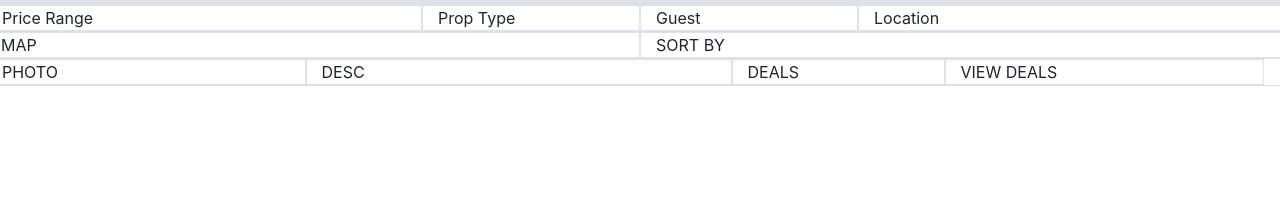
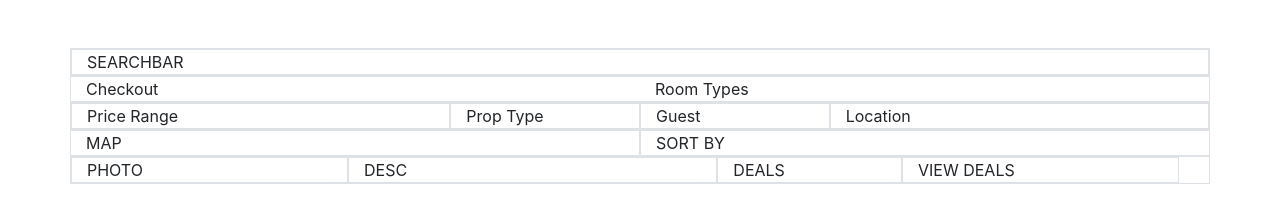
Before and after one commit to lydatequ/TripWagon, a plain HTML site: page index.html in a window 1280 px wide. Drawn offline with nearby package versions, Linux system fonts and the light colour scheme.

Commit message:
update booking and searchbar

```diff
--- a/index.html
+++ b/index.html
@@ -1,5 +1,6 @@
 <!DOCTYPE html>
 <html lang="en">
+
 <head>
     <meta charset="UTF-8">
     <meta name="viewport" content="width=device-width, initial-scale=1.0">
@@ -7,14 +8,11 @@
     <title>TripWagon Hotel Booking</title>
     <!-- jQuery -->
     <script src="https://code.jquery.com/jquery-3.4.0.min.js"
-            integrity="sha256-BJeo0qm959uMBGb65z40ejJYGSgR7REI4+CW1fNKwOg="
-            crossorigin="anonymous"></script>
+        integrity="sha256-BJeo0qm959uMBGb65z40ejJYGSgR7REI4+CW1fNKwOg=" crossorigin="anonymous"></script>
 
     <!-- Bootstrap -->
-    <link href="https://stackpath.bootstrapcdn.com/bootstrap/4.3.1/css/bootstrap.min.css"
-            rel="stylesheet"
-            integrity="sha384-ggOyR0iXCbMQv3Xipma34MD+dH/1fQ784/j6cY/iJTQUOhcWr7x9JvoRxT2MZw1T"
-            crossorigin="anonymous">
+    <link href="https://stackpath.bootstrapcdn.com/bootstrap/4.3.1/css/bootstrap.min.css" rel="stylesheet"
+        integrity="sha384-ggOyR0iXCbMQv3Xipma34MD+dH/1fQ784/j6cY/iJTQUOhcWr7x9JvoRxT2MZw1T" crossorigin="anonymous">
 
     <!-- Fort Awesomeness Library -->
     <link rel="stylesheet" href="https://use.fontawesome.com/releases/v5.8.1/css/all.css"
@@ -26,16 +24,26 @@
     <link rel="stylesheet" href="css/style.css">
 
 </head>
+
 <body>
+    <div class="container mt-5">
 
         <!-- SEARCHBAR -->
         <section class="row searchbar border">
 
+            <div class="col border">
+                SEARCHBAR
+            </div>
         </section>
 
         <!-- BOOKING -->
         <section class="row booking border">
-
+            <div class="col boarder" id="checkout">
+                Checkout
+            </div>
+            <div class="col boarder">
+                Room Types
+            </div>
         </section>
 
         <!-- FEATURES -->
@@ -64,9 +72,10 @@
 
 
         </section>
-
+    </div>
 
     <script>"js/app.js"</script>
 
 </body>
+
 </html>
```
Lines whose indentation alone changed are shown as unchanged.
